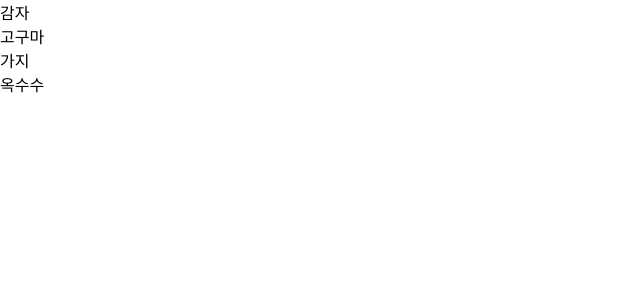
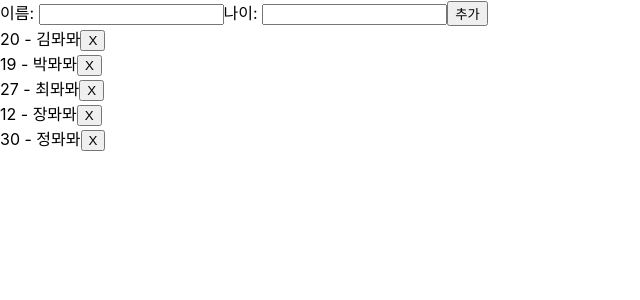
Before and after one commit to ddoddiworld/React_study, a React (Create React App) app in the folder week-1/: page / in a window 1280 px wide. Shown: the top 300 px of the page, without its empty margins (0-640 px from the left). Built offline with nearby package versions, Linux system fonts and the light colour scheme.

Commit message:
추가, 삭제 기능 추가 CSS 업데이트

```diff
--- a/week-1/src/App.jsx
+++ b/week-1/src/App.jsx
@@ -2,23 +2,54 @@ import React, { useState } from "react";
 import "./App.css"; // css 연결
 
 function App() {
-    // 분리 안한 css
-    const style = {
-        color : 'green'
+    const [users, setUsers] = useState([
+        {id: 1, age: 20, name: '김뫄뫄'},
+        {id: 2, age: 19, name: '박뫄뫄'},
+        {id: 3, age: 27, name: '최뫄뫄'},
+        {id: 4, age: 12, name: '장뫄뫄'},
+        {id: 5, age: 30, name: '정뫄뫄'},
+    ]);
+
+    const [name, setName]= useState('');
+    const [age, setAge] = useState('');
+
+    const nameChangeHandler = (event) => {
+        setName(event.target.value);
     }
 
-    const testArr = ['감자','고구마','오이','가지','옥수수']
+    const ageChangeHandler = (event) => {
+        setAge(event.target.value);
+    }
+
+    const clickAddBtn = () =>{
+        const newUser = {
+            id : users.length + 1,
+            age : age,
+            name : name
+        }
+
+        setUsers([...users, newUser]);
+    }
+
+    const clickRemoveBtn = (id) => {
+        const newUsers = users.filter((user)=> user.id !== id);
+        setUsers(newUsers)
+    }
 
     return (
-    <div>
-        {testArr
-        .filter((item)=>{
-            return item !== '오이';
-        }).map((item)=>{
-            return <div className="vege">{item}</div>
-        })
-        }
-    </div>)
+        <>
+        <div>
+            이름: <input value={name} onChange={nameChangeHandler} type="text" />
+            나이: <input value={age} onChange={ageChangeHandler} type="number" />
+            <button onClick={clickAddBtn}>추가</button>
+        </div>
+        {users.map((item) => (
+            <div key={item.id}>{item.age} - {item.name}
+            <button onClick={()=>{clickRemoveBtn(item.id)}}>X</button>
+            </div>
+        ))}
+        </>
+    )
 }
 
 export default App;
```
